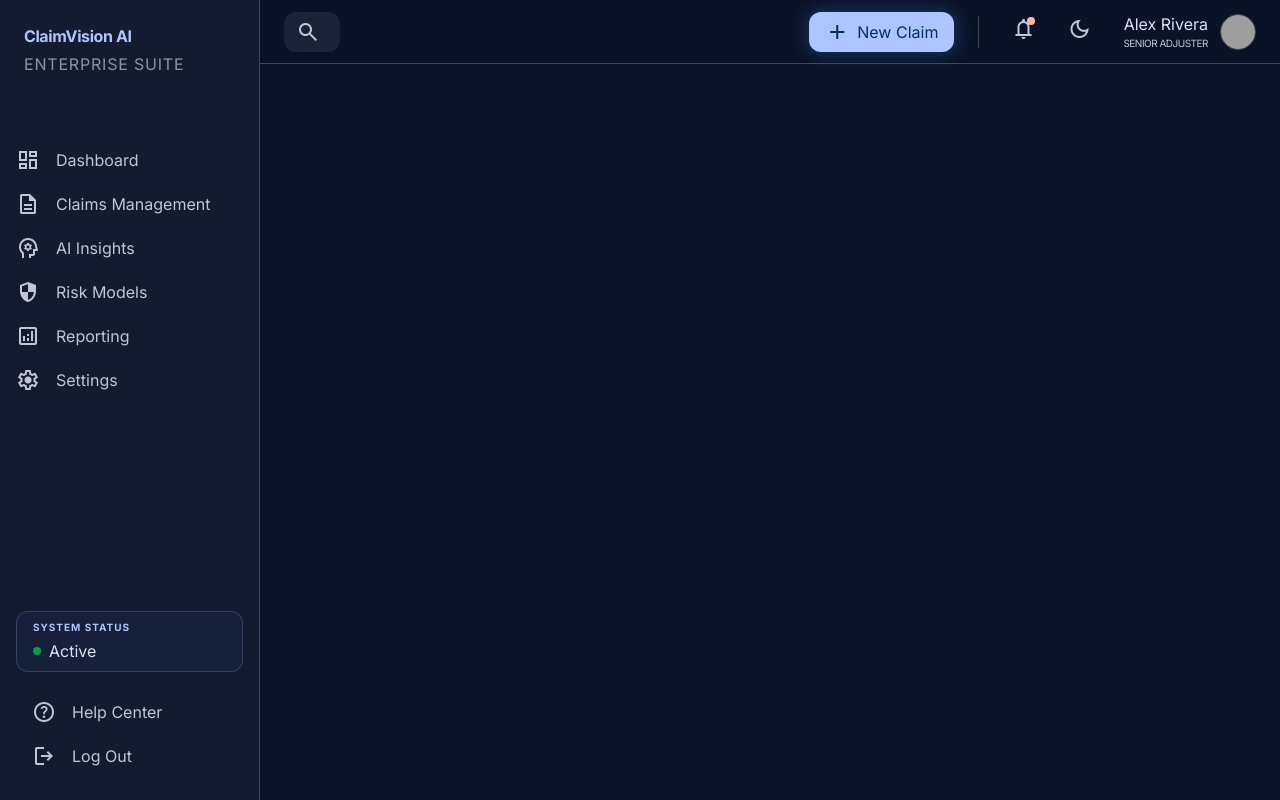
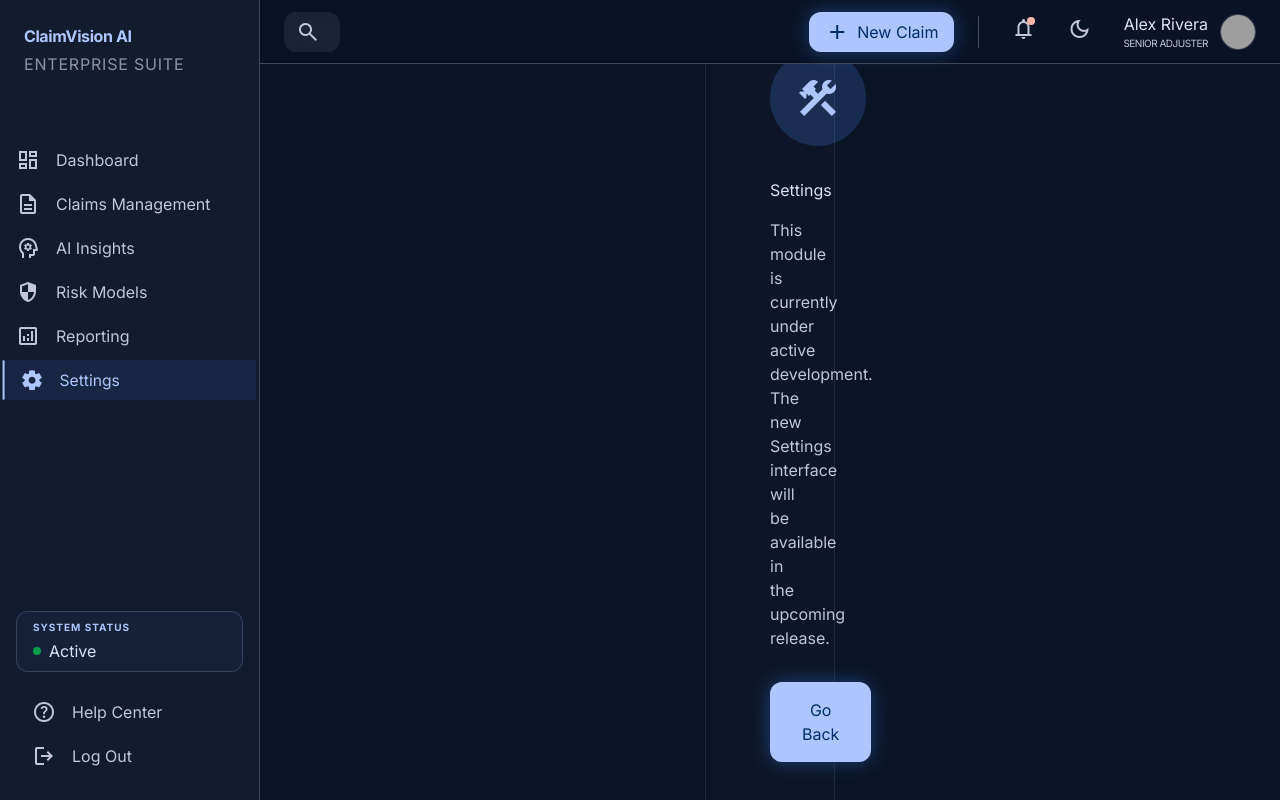
Before and after one commit to MehtaNandini/claimvision-ai, a React (Vite) app in the folder frontend/: page /settings in a window 1280 px wide. Built offline with nearby package versions, Linux system fonts and the light colour scheme; no server answers; grey boxes are pictures that could not be loaded.

Commit message:
feat: implement routing and placeholder pages for insights, risk models, reporting, and settings modules

```diff
--- a/frontend/src/App.tsx
+++ b/frontend/src/App.tsx
@@ -3,6 +3,7 @@ import Dashboard from './pages/Dashboard';
 import CreateClaim from './pages/CreateClaim';
 import ClaimDetails from './pages/ClaimDetails';
 import RiskReport from './pages/RiskReport';
+import PlaceholderPage from './pages/PlaceholderPage';
 import Layout from './components/Layout';
 
 function App() {
@@ -14,6 +15,10 @@ function App() {
           <Route path="/claims/new" element={<CreateClaim />} />
           <Route path="/claims/:id" element={<ClaimDetails />} />
           <Route path="/claims/:id/risk" element={<RiskReport />} />
+          <Route path="/insights" element={<PlaceholderPage />} />
+          <Route path="/risk-models" element={<PlaceholderPage />} />
+          <Route path="/reporting" element={<PlaceholderPage />} />
+          <Route path="/settings" element={<PlaceholderPage />} />
         </Routes>
       </Layout>
     </Router>
--- /dev/null
+++ b/frontend/src/pages/PlaceholderPage.tsx
@@ -0,0 +1,29 @@
+import React from 'react';
+import { useLocation } from 'react-router-dom';
+
+export default function PlaceholderPage() {
+  const location = useLocation();
+  const pageName = location.pathname.substring(1).replace('-', ' ').replace(/\b\w/g, l => l.toUpperCase());
+
+  return (
+    <div className="flex-1 overflow-y-auto custom-scrollbar pt-4 bg-background">
+      <div className="p-xl max-w-[1600px] mx-auto pb-[100px] h-full flex flex-col items-center justify-center">
+        <div className="glass-panel p-3xl rounded-3xl text-center max-w-2xl mx-auto border-primary/20 bg-surface-container-low/50">
+          <div className="w-24 h-24 bg-primary-container/20 text-primary rounded-full flex items-center justify-center mx-auto mb-xl">
+            <span className="material-symbols-outlined !text-[48px]">construction</span>
+          </div>
+          <h2 className="font-headline-lg text-headline-lg text-on-background mb-md">{pageName}</h2>
+          <p className="font-body-lg text-body-lg text-on-surface-variant mb-xl">
+            This module is currently under active development. The new {pageName} interface will be available in the upcoming release.
+          </p>
+          <button
+            onClick={() => window.history.back()}
+            className="px-xl py-md bg-primary text-on-primary font-label-lg rounded-xl hover:opacity-90 transition-opacity glowing-btn"
+          >
+            Go Back
+          </button>
+        </div>
+      </div>
+    </div>
+  );
+}
```
Also changed, not shown: frontend/src/components/Layout.tsx (+4 -4 lines).
